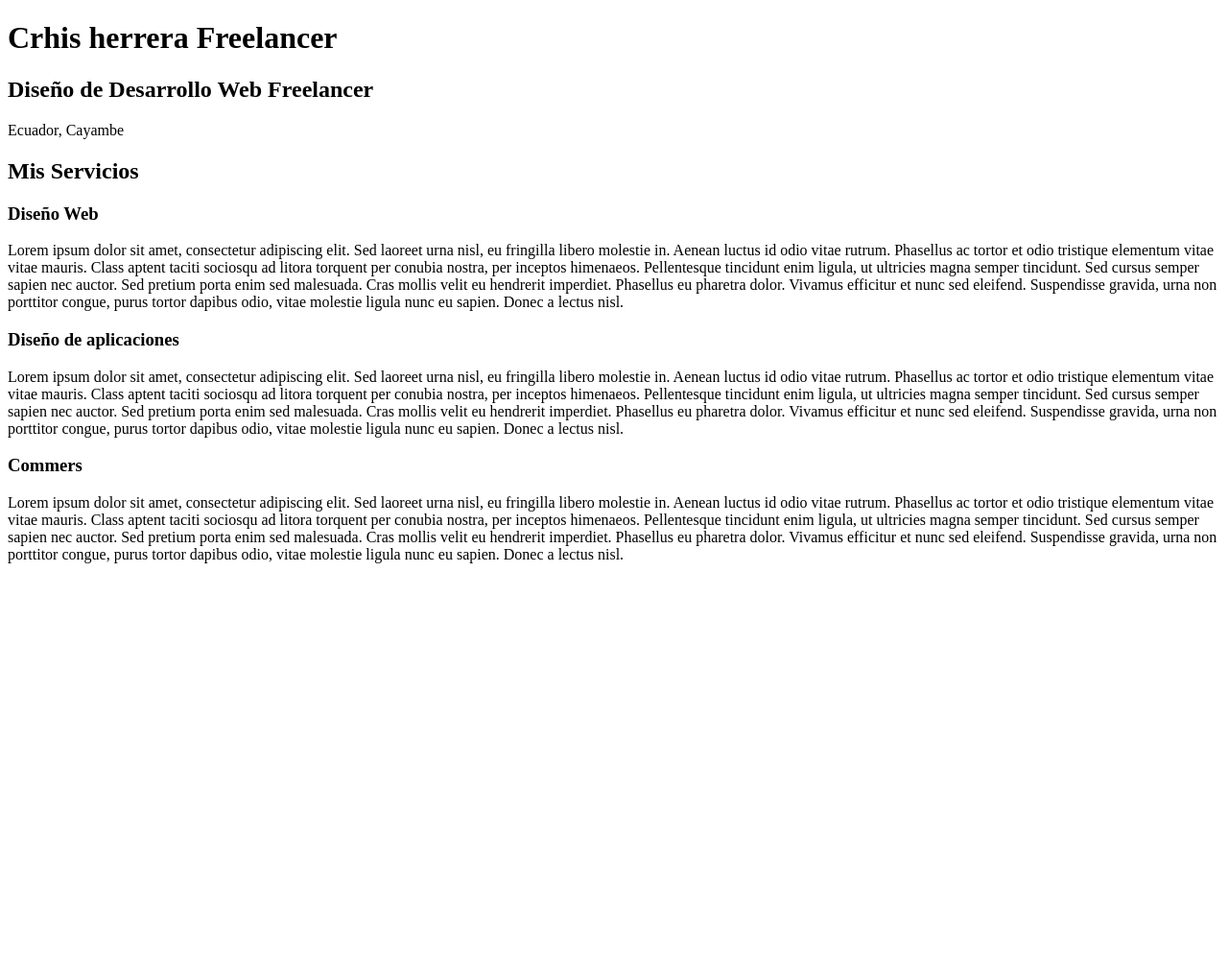
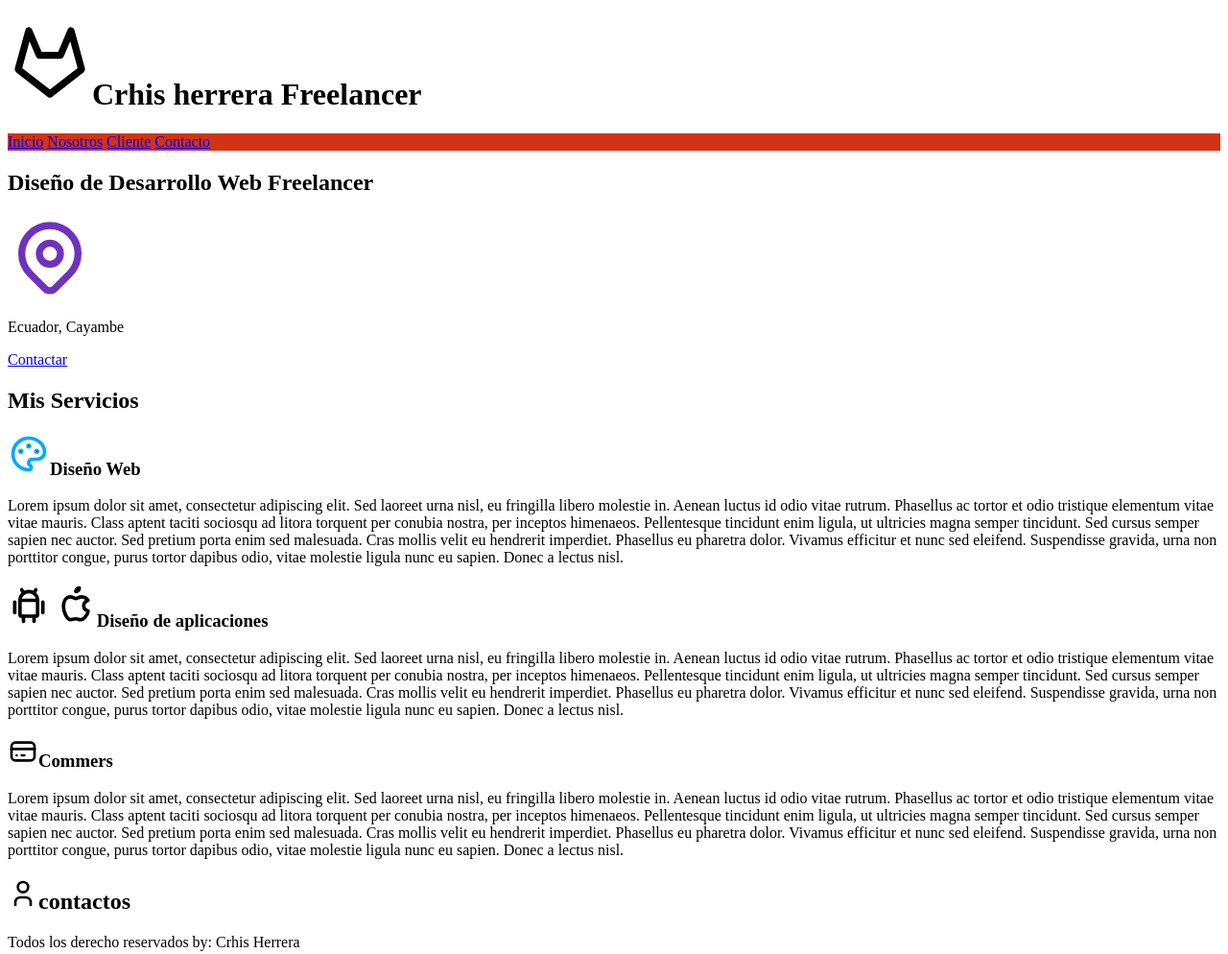
Before and after one commit to ChrisHerrera4toA/Visual-Studio, a plain HTML site: page Index.html in a window 1280 px wide. Shown: the whole page at 96% size. Before the commit the page ends 800 px from the top, so only its background shows below. Drawn offline with Linux system fonts and the light colour scheme.

Commit message:
Visual Studio

```diff
--- a/Index.html
+++ b/Index.html
@@ -6,18 +6,58 @@
     <meta http-equiv="X-UA-Compatible" content="IE=edge">
     <meta name="viewport" content="width=device-width, initial-scale=1.0">
     <title>SamsGod</title>
+    <style>
+        body {
+            background-color:rgba(255, 255, 255, 0.822);
+
+        }
+        .color-fondo{
+            background-color: rgb(210, 51, 20);
+        }
+    </style>
 </head>
 
 <body>
-    <h1>Crhis herrera Freelancer</h1>
 
+    <head>
+
+
+        <h1><svg xmlns="http://www.w3.org/2000/svg" class="icon icon-tabler icon-tabler-brand-gitlab" width="88" height="88" viewBox="0 0 24 24" stroke-width="2" stroke="#000000" fill="none" stroke-linecap="round" stroke-linejoin="round">
+            <path stroke="none" d="M0 0h24v24H0z" fill="none"/>
+            <path d="M21 14l-9 7l-9 -7l3 -11l3 7h6l3 -7z" />
+
+          </svg>Crhis herrera Freelancer</h1>
+        <div class="color-fondo">
+    </head>
+    <nav>
+        <a href="inicio.html">Inicio</a>
+        <a href="nosotros.html">Nosotros</a>
+        <a href="cliente.html">Cliente</a>
+        <a href="contacto.html">Contacto</a>
+    </nav>
+</div>
+
+    <section>
         <h2>Diseño de Desarrollo Web Freelancer</h2>
+        <p><svg xmlns="http://www.w3.org/2000/svg" class="icon icon-tabler icon-tabler-map-pin" width="88" height="88" viewBox="0 0 24 24" stroke-width="2" stroke="#6f32be" fill="none" stroke-linecap="round" stroke-linejoin="round">
+            <path stroke="none" d="M0 0h24v24H0z" fill="none"/>
+            <circle cx="12" cy="11" r="3" />
+            <path d="M17.657 16.657l-4.243 4.243a2 2 0 0 1 -2.827 0l-4.244 -4.243a8 8 0 1 1 11.314 0z" />
+          </svg></p>
+        <P>Ecuador, Cayambe</P>
+        <a href="contactar.html">Contactar</a>
+    </section>
 
-    <P>Ecuador, Cayambe</P>
-
+    <main>
         <h2>Mis Servicios</h2>
-
-    <h3>Diseño Web</h3>
+        <section>
+            <h3><svg xmlns="http://www.w3.org/2000/svg" class="icon icon-tabler icon-tabler-palette" width="44" height="44" viewBox="0 0 24 24" stroke-width="2" stroke="#00abfb" fill="none" stroke-linecap="round" stroke-linejoin="round">
+                <path stroke="none" d="M0 0h24v24H0z" fill="none"/>
+                <path d="M12 21a9 9 0 1 1 0 -18a9 8 0 0 1 9 8a4.5 4 0 0 1 -4.5 4h-2.5a2 2 0 0 0 -1 3.75a1.3 1.3 0 0 1 -1 2.25" />
+                <circle cx="7.5" cy="10.5" r=".5" fill="currentColor" />
+                <circle cx="12" cy="7.5" r=".5" fill="currentColor" />
+                <circle cx="16.5" cy="10.5" r=".5" fill="currentColor" />
+              </svg>Diseño Web</h3>
 
             <p>Lorem ipsum dolor sit amet, consectetur adipiscing elit. Sed laoreet urna nisl, eu fringilla libero molestie in.
                 Aenean luctus id odio vitae rutrum. Phasellus ac tortor et odio tristique elementum vitae vitae mauris. Class
@@ -27,7 +67,42 @@
                 sed eleifend. Suspendisse gravida, urna non porttitor congue, purus tortor dapibus odio,
                 vitae molestie ligula nunc eu sapien. Donec a lectus nisl.</p>
 
-    <h3>Diseño de aplicaciones</h3>
+        </section>
+
+        <section>
+            <h3><svg xmlns="http://www.w3.org/2000/svg" class="icon icon-tabler icon-tabler-brand-android" width="44" height="44" viewBox="0 0 24 24" stroke-width="2" stroke="#000000" fill="none" stroke-linecap="round" stroke-linejoin="round">
+                <path stroke="none" d="M0 0h24v24H0z" fill="none"/>
+                <line x1="4" y1="10" x2="4" y2="16" />
+                <line x1="20" y1="10" x2="20" y2="16" />
+                <path d="M7 9h10v8a1 1 0 0 1 -1 1h-8a1 1 0 0 1 -1 -1v-8a5 5 0 0 1 10 0" />
+                <line x1="8" y1="3" x2="9" y2="5" />
+                <line x1="16" y1="3" x2="15" y2="5" />
+                <line x1="9" y1="18" x2="9" y2="21" />
+                <line x1="15" y1="18" x2="15" y2="21" />
+              </svg>
+              <svg xmlns="http://www.w3.org/2000/svg" class="icon icon-tabler icon-tabler-brand-apple" width="44" height="44" viewBox="0 0 24 24" stroke-width="2" stroke="#000000" fill="none" stroke-linecap="round" stroke-linejoin="round">
+                <path stroke="none" d="M0 0h24v24H0z" fill="none"/>
+                <path d="M9 7c-3 0 -4 3 -4 5.5c0 3 2 7.5 4 7.5c1.088 -.046 1.679 -.5 3 -.5c1.312 0 1.5 .5 3 .5s4 -3 4 -5c-.028 -.01 -2.472 -.403 -2.5 -3c-.019 -2.17 2.416 -2.954 2.5 -3c-1.023 -1.492 -2.951 -1.963 -3.5 -2c-1.433 -.111 -2.83 1 -3.5 1c-.68 0 -1.9 -1 -3 -1z" />
+                <path d="M12 4a2 2 0 0 0 2 -2a2 2 0 0 0 -2 2" />
+              </svg>Diseño de aplicaciones</h3>
+
+            <p>Lorem ipsum dolor sit amet, consectetur adipiscing elit. Sed laoreet urna nisl, eu fringilla libero molestie in.
+                Aenean luctus id odio vitae rutrum. Phasellus ac tortor et odio tristique elementum vitae vitae mauris. Class
+                aptent taciti sociosqu ad litora torquent per conubia nostra, per inceptos himenaeos. Pellentesque tincidunt
+                enim ligula, ut ultricies magna semper tincidunt. Sed cursus semper sapien nec auctor. Sed pretium porta enim
+                sed malesuada. Cras mollis velit eu hendrerit imperdiet. Phasellus eu pharetra dolor. Vivamus efficitur et nunc
+                sed eleifend. Suspendisse gravida, urna non porttitor congue, purus tortor dapibus odio,
+                vitae molestie ligula nunc eu sapien. Donec a lectus nisl.</p>
+        </section>
+
+        <section>
+            <h3><svg xmlns="http://www.w3.org/2000/svg" class="icon icon-tabler icon-tabler-credit-card" width="32" height="32" viewBox="0 0 24 24" stroke-width="2" stroke="#000000" fill="none" stroke-linecap="round" stroke-linejoin="round">
+                <path stroke="none" d="M0 0h24v24H0z" fill="none"/>
+                <rect x="3" y="5" width="18" height="14" rx="3" />
+                <line x1="3" y1="10" x2="21" y2="10" />
+                <line x1="7" y1="15" x2="7.01" y2="15" />
+                <line x1="11" y1="15" x2="13" y2="15" />
+              </svg>Commers</h3>
 
             <p>Lorem ipsum dolor sit amet, consectetur adipiscing elit. Sed laoreet urna nisl, eu fringilla libero molestie in.
                 Aenean luctus id odio vitae rutrum. Phasellus ac tortor et odio tristique elementum vitae vitae mauris. Class
@@ -37,15 +112,22 @@
                 sed eleifend. Suspendisse gravida, urna non porttitor congue, purus tortor dapibus odio,
                 vitae molestie ligula nunc eu sapien. Donec a lectus nisl.</p>
 
-    <h3>Commers</h3>
+        </section>
+    </main>
+<section>
+    <h2><svg xmlns="http://www.w3.org/2000/svg" class="icon icon-tabler icon-tabler-user" width="32" height="32" viewBox="0 0 24 24" stroke-width="2" stroke="#000000" fill="none" stroke-linecap="round" stroke-linejoin="round">
+        <path stroke="none" d="M0 0h24v24H0z" fill="none"/>
+        <circle cx="12" cy="7" r="4" />
+        <path d="M6 21v-2a4 4 0 0 1 4 -4h4a4 4 0 0 1 4 4v2" />
+      </svg>contactos</h2>
+    <p>Todos los derecho reservados by: Crhis Herrera
+    </p>
+</section>
+    <footer>
 
-    <p>Lorem ipsum dolor sit amet, consectetur adipiscing elit. Sed laoreet urna nisl, eu fringilla libero molestie in.
-        Aenean luctus id odio vitae rutrum. Phasellus ac tortor et odio tristique elementum vitae vitae mauris. Class
-        aptent taciti sociosqu ad litora torquent per conubia nostra, per inceptos himenaeos. Pellentesque tincidunt
-        enim ligula, ut ultricies magna semper tincidunt. Sed cursus semper sapien nec auctor. Sed pretium porta enim
-        sed malesuada. Cras mollis velit eu hendrerit imperdiet. Phasellus eu pharetra dolor. Vivamus efficitur et nunc
-        sed eleifend. Suspendisse gravida, urna non porttitor congue, purus tortor dapibus odio,
-        vitae molestie ligula nunc eu sapien. Donec a lectus nisl.</p>
+    </footer>
+
+
 </body>
 
 </html>
```
Lines whose indentation alone changed are shown as unchanged.
